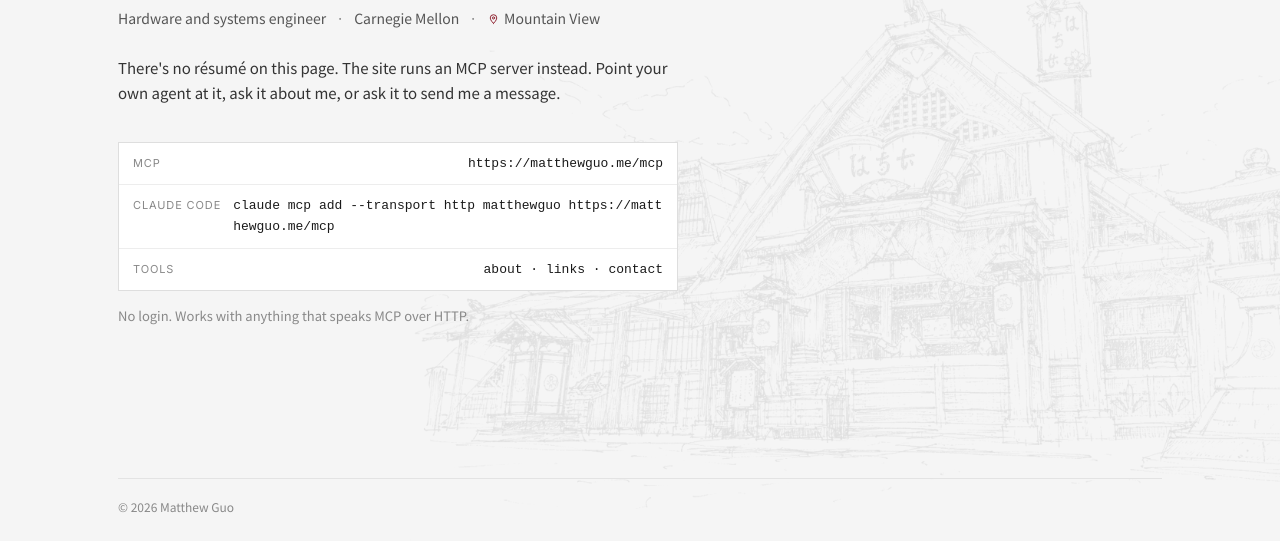
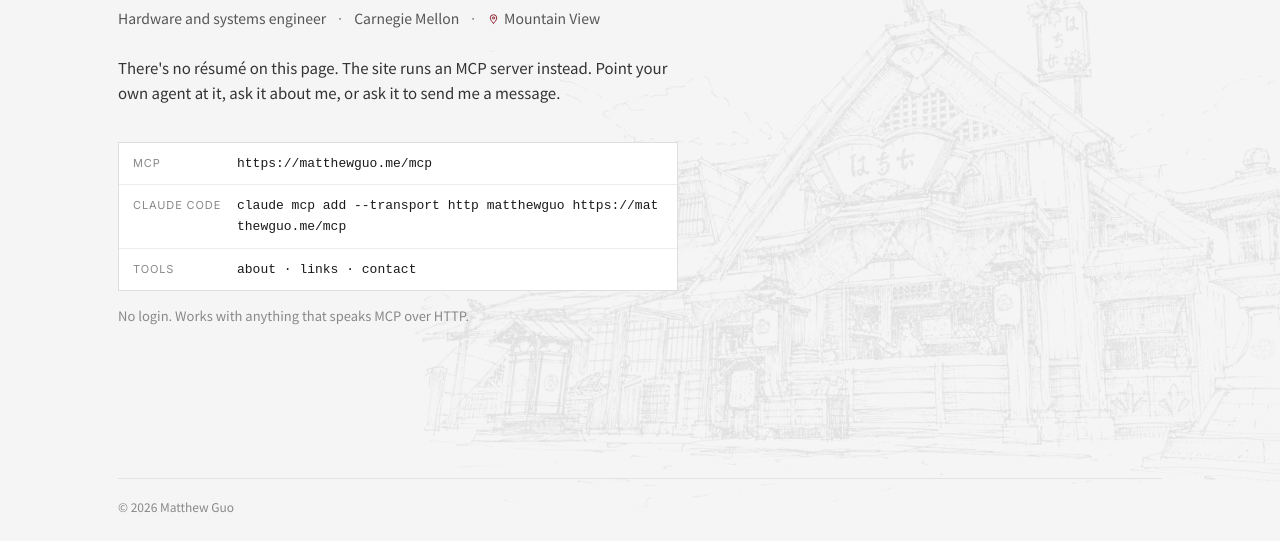
Before and after one commit to matthewguoo/matthewguo.me, a website: page index.html in a window 1280 px wide. Shown: the part 259-800 px from the top of the page. Drawn offline with Linux system fonts and the light colour scheme.

Commit message:
Align the MCP table

```diff
--- a/index.html
+++ b/index.html
@@ -61,9 +61,10 @@
   .meta .pin { display:inline-flex; align-items:center; gap:4px; }
   .meta svg { width:13px; height:13px; fill:none; stroke:var(--sakura); stroke-width:1.8; stroke-linecap:round; stroke-linejoin:round; }
   .mcp { margin:22px 0 0; border:1px solid var(--line); background:var(--surface); font-family:var(--mono); font-size:13px; }
-  .mcp div { padding:10px 14px; display:flex; justify-content:space-between; gap:12px; align-items:baseline; }
+  .mcp div { padding:10px 14px; display:grid; grid-template-columns:92px 1fr; gap:12px; align-items:baseline; }
   .mcp div + div { border-top:1px solid var(--line-soft); }
   .mcp .k { font-family:var(--font-display); font-size:11px; letter-spacing:.08em; text-transform:uppercase; color:var(--muted-3); white-space:nowrap; }
+  @media (max-width:480px) { .mcp div { grid-template-columns:1fr; gap:4px; } }
   .mcp code { color:var(--ink); word-break:break-all; }
   .fine { font-size:13px; color:var(--muted-3); margin-top:14px; }
   footer { padding:18px 0 24px; border-top:1px solid var(--line-soft); font-size:12px; color:var(--muted-3); }
```
